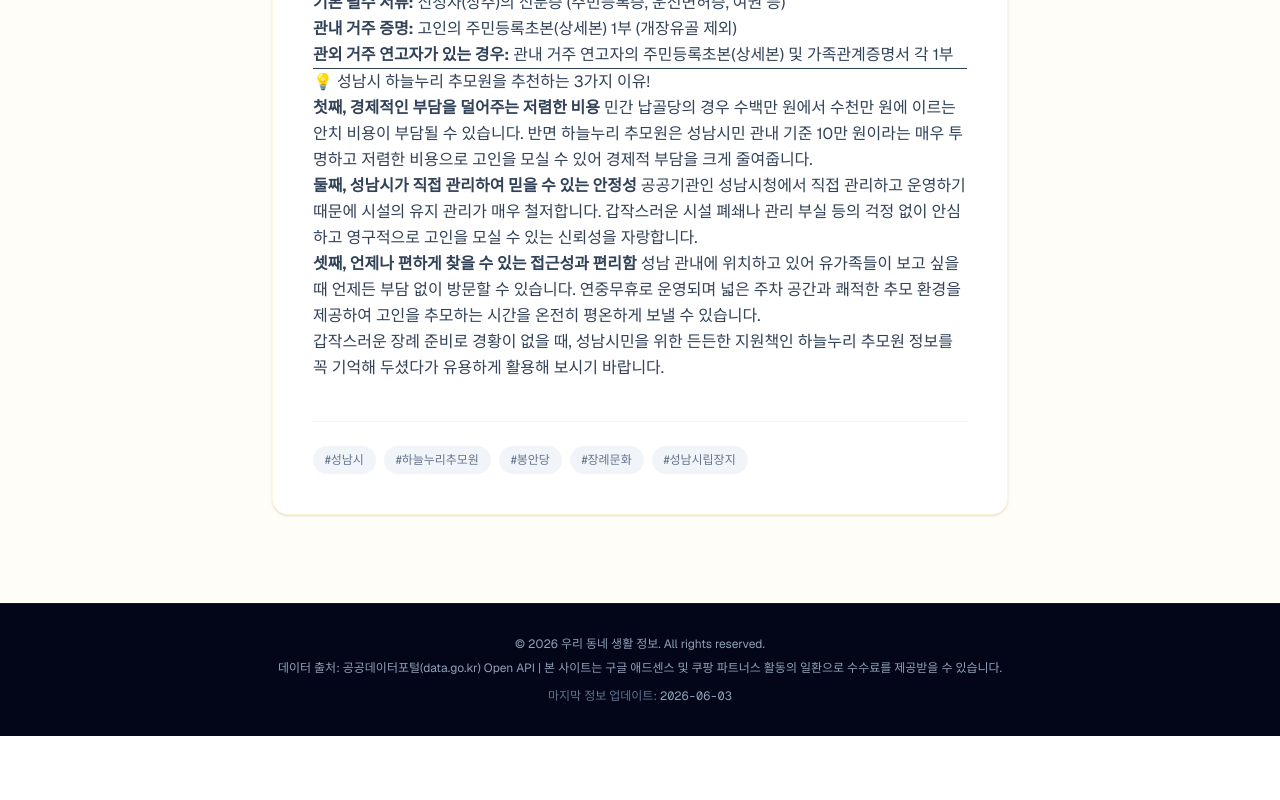
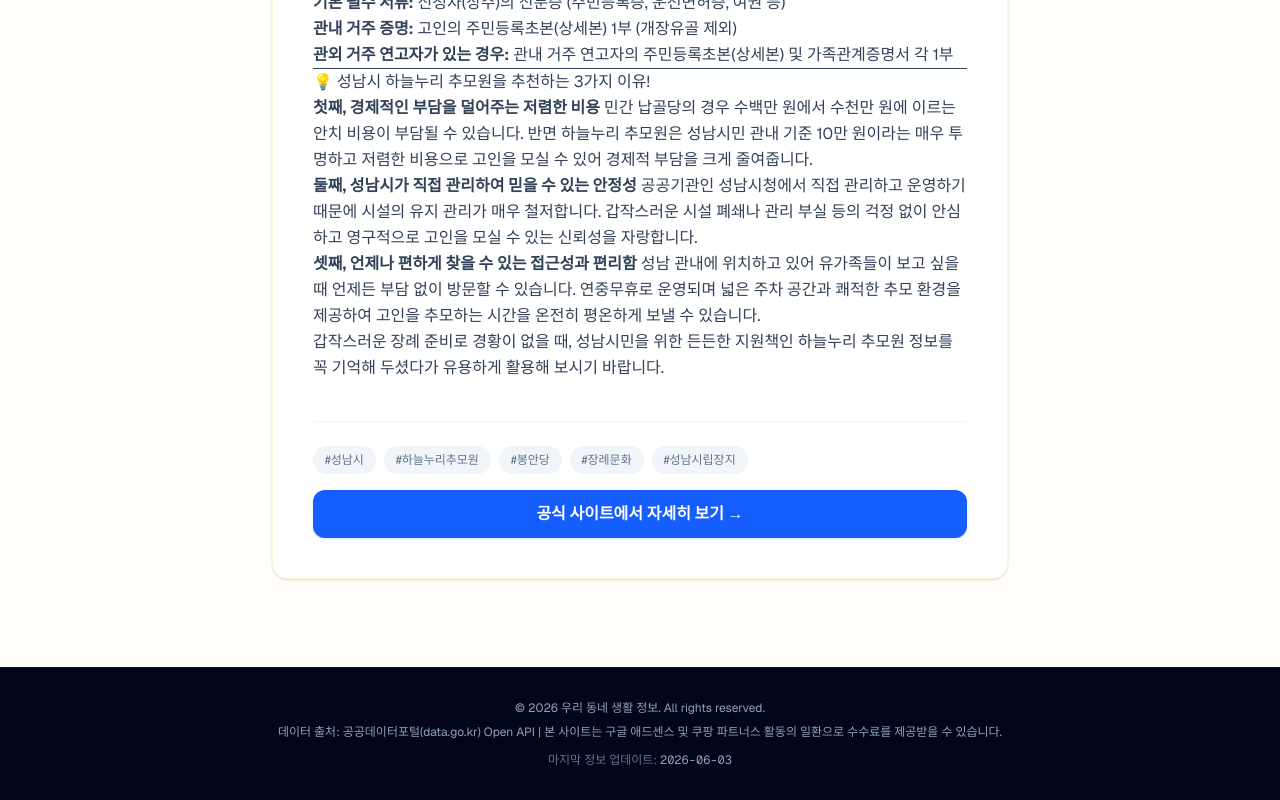
Before and after one commit to kyunghwanchoi747/my-local-info, a Next.js app: page /blog/2026-06-06-seongnam-memorial-park/ in a window 1280 px wide. Shown: the part 1215-2015 px from the top of the page. Before the commit the page ends 1951 px from the top, so only its background shows below. Built offline with nearby package versions, Linux system fonts and the light colour scheme.

Commit message:
GitHub Actions 자동 배포 설정

```diff
--- a/package.json
+++ b/package.json
@@ -8,6 +8,7 @@
   "scripts": {
     "dev": "next dev",
     "build": "next build",
+    "postbuild": "node -e \"const fs=require('fs');const path=require('path');function clean(dir){if(!fs.existsSync(dir))return;for(const f of fs.readdirSync(dir)){const full=path.join(dir,f);if(f.startsWith('__next')){fs.rmSync(full,{recursive:true,force:true});console.log('removed:',full);}else if(fs.statSync(full).isDirectory()){clean(full);}}}clean('out');\"",
     "start": "next start",
     "lint": "eslint"
   },
--- a/src/app/blog/[slug]/page.tsx
+++ b/src/app/blog/[slug]/page.tsx
@@ -44,7 +44,7 @@
               <Link href="/" className="text-slate-600 hover:text-amber-900 transition">
                 홈
               </Link>
-              <Link href="/blog" className="text-amber-900 border-b-2 border-amber-900 pb-1 transition">
+              <Link href="/blog/" className="text-amber-900 border-b-2 border-amber-900 pb-1 transition">
                 블로그
               </Link>
             </nav>
@@ -61,7 +61,7 @@
       {/* 메인 콘텐츠 영역 */}
       <main className="max-w-3xl mx-auto px-4 py-10 flex-1 w-full">
         {/* 뒤로가기 버튼 */}
-        <Link href="/blog">
+        <Link href="/blog/">
           <span className="inline-flex items-center text-sm font-semibold text-amber-900 hover:text-amber-700 mb-6 cursor-pointer gap-1">
             ← 목록으로 돌아가기
           </span>
@@ -93,9 +93,10 @@
             </ReactMarkdown>
           </div>
 
-          {/* 하단 태그 정보 */}
+          {/* 하단 태그 및 공식 사이트 버튼 */}
+          <div className="mt-10 pt-6 border-t border-slate-100 space-y-4">
             {post.tags && post.tags.length > 0 && (
-            <div className="flex flex-wrap gap-2 mt-10 pt-6 border-t border-slate-100">
+              <div className="flex flex-wrap gap-2">
                 {post.tags.map((tag) => (
                   <span
                     key={tag}
@@ -106,6 +107,17 @@
                 ))}
               </div>
             )}
+            {post.link && (
+              <a
+                href={post.link}
+                target="_blank"
+                rel="noopener noreferrer"
+                className="block text-center bg-blue-600 hover:bg-blue-700 text-white font-bold py-3 rounded-xl transition shadow-sm"
+              >
+                공식 사이트에서 자세히 보기 →
+              </a>
+            )}
+          </div>
         </article>
       </main>
 
--- a/src/app/blog/page.tsx
+++ b/src/app/blog/page.tsx
@@ -23,7 +23,7 @@
               <Link href="/" className="text-slate-600 hover:text-amber-900 transition">
                 홈
               </Link>
-              <Link href="/blog" className="text-amber-900 border-b-2 border-amber-900 pb-1 transition">
+              <Link href="/blog/" className="text-amber-900 border-b-2 border-amber-900 pb-1 transition">
                 블로그
               </Link>
             </nav>
@@ -68,7 +68,7 @@
                     )}
                     <span className="text-xs font-semibold text-slate-400">{post.date}</span>
                   </div>
-                  <Link href={`/blog/${post.slug}`}>
+                  <Link href={`/blog/${post.slug}/`}>
                     <h3 className="text-xl md:text-2xl font-bold text-slate-900 hover:text-amber-900 transition mb-3 cursor-pointer">
                       {post.title}
                     </h3>
@@ -89,7 +89,7 @@
                       </span>
                     ))}
                   </div>
-                  <Link href={`/blog/${post.slug}`}>
+                  <Link href={`/blog/${post.slug}/`}>
                     <span className="text-sm font-bold text-blue-600 hover:text-blue-800 cursor-pointer flex items-center gap-1">
                       자세히 읽기 →
                     </span>
--- a/src/app/page.tsx
+++ b/src/app/page.tsx
@@ -38,7 +38,7 @@
               <Link href="/" className="text-amber-900 border-b-2 border-amber-900 pb-1 transition">
                 홈
               </Link>
-              <Link href="/blog" className="text-slate-600 hover:text-amber-900 transition">
+              <Link href="/blog/" className="text-slate-600 hover:text-amber-900 transition">
                 블로그
               </Link>
             </nav>
--- a/src/content/posts/2026-06-06-seongnam-memorial-park.md
+++ b/src/content/posts/2026-06-06-seongnam-memorial-park.md
@@ -4,6 +4,7 @@
 summary: 성남시립 봉안시설인 하늘누리 추모원의 신청 절차, 사용료, 구비서류 정보를 알기 쉽게 정리해 드립니다.
 category: 정보
 tags: [성남시, 하늘누리추모원, 봉안당, 장례문화, 성남시립장지]
+link: https://www.seongnam.go.kr
 ---
 
 안녕하세요! 오늘은 성남시민분들을 위해 성남시에서 운영하는 믿을 수 있고 합리적인 봉안시설인 **'하늘누리 추모원(봉안당)'** 이용 방법에 대해 자세히 소개해 드리려고 합니다. 갑작스러운 슬픔 속에서도 장례 절차를 차분하게 준비하실 수 있도록 신청 절차부터 비용, 구비서류까지 한눈에 보기 쉽게 정리했습니다.
--- a/src/content/posts/2026-06-06-youth-concert.md
+++ b/src/content/posts/2026-06-06-youth-concert.md
@@ -4,6 +4,7 @@
 summary: 세계적인 지휘자 금난새 감독과 청소년 연주자들이 함께하는 성남물빛정원 음악회 정보를 소개합니다.
 category: 정보
 tags: [성남시, 성남물빛정원, 금난새, 청소년오케스트라, 클래식콘서트]
+link: https://www.seongnam.go.kr/apply/view.do
 ---
 
 안녕하세요! 초여름의 싱그러운 바람과 함께 마음을 설레게 할 아름다운 음악회 소식을 들고 왔습니다. 바로 성남시에서 펼쳐지는 특별한 클래식 축제, **'금난새의 유스 오케스트라 아카데미 콘서트'** 입니다.
--- a/src/lib/posts.ts
+++ b/src/lib/posts.ts
@@ -11,6 +11,7 @@
   summary: string;
   category: string;
   tags: string[];
+  link?: string;
   contentHtml?: string;
   content?: string;
 }
@@ -62,6 +63,7 @@
         summary: matterResult.data.summary || '',
         category: matterResult.data.category || '',
         tags: Array.isArray(matterResult.data.tags) ? matterResult.data.tags : [],
+        link: matterResult.data.link || '',
         content: matterResult.content,
       } as PostData;
     });
@@ -113,6 +115,7 @@
       summary: matterResult.data.summary || '',
       category: matterResult.data.category || '',
       tags: Array.isArray(matterResult.data.tags) ? matterResult.data.tags : [],
+      link: matterResult.data.link || '',
       content: matterResult.content,
     };
   } catch (e) {
```
Lines whose indentation alone changed are shown as unchanged.
